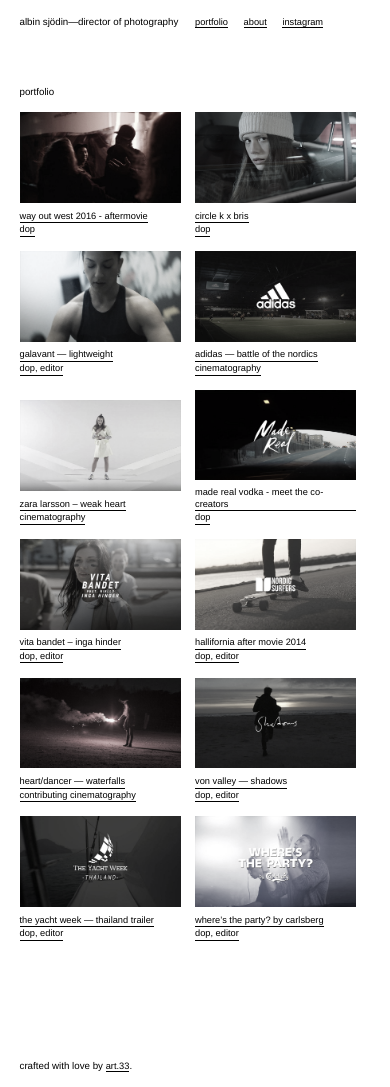
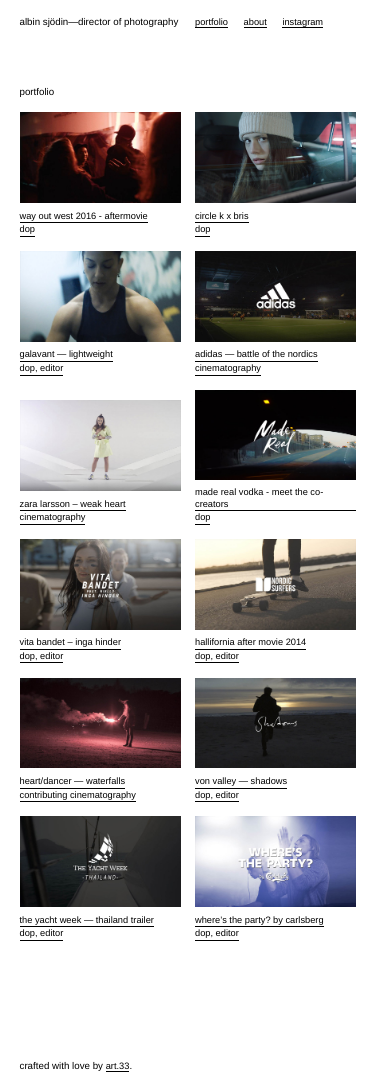
Before and after one commit to manspeterson/albin-site, a Jekyll site: the page built from index.html, in a window 390 px wide. Built offline with Jekyll 4.4.1, drawn with Linux system fonts in a browser that asks for light colours; some web fonts are replaced.

Commit message:
removed fade on mobile

```diff
--- a/css/main.scss
+++ b/css/main.scss
@@ -164,6 +164,13 @@
 .media-img, .instafeed img {
 	width: 100%;
 	filter: grayscale(0.8);
+	-moz-filter: grayscale(0.8);
+	-webkit-filter: grayscale(0.8);
+	@media screen and (max-width: $break-ipad) {
+		filter: none;
+		-webkit-filter: none;
+		-moz-filter: none;
+	}
 }
 
 
```
